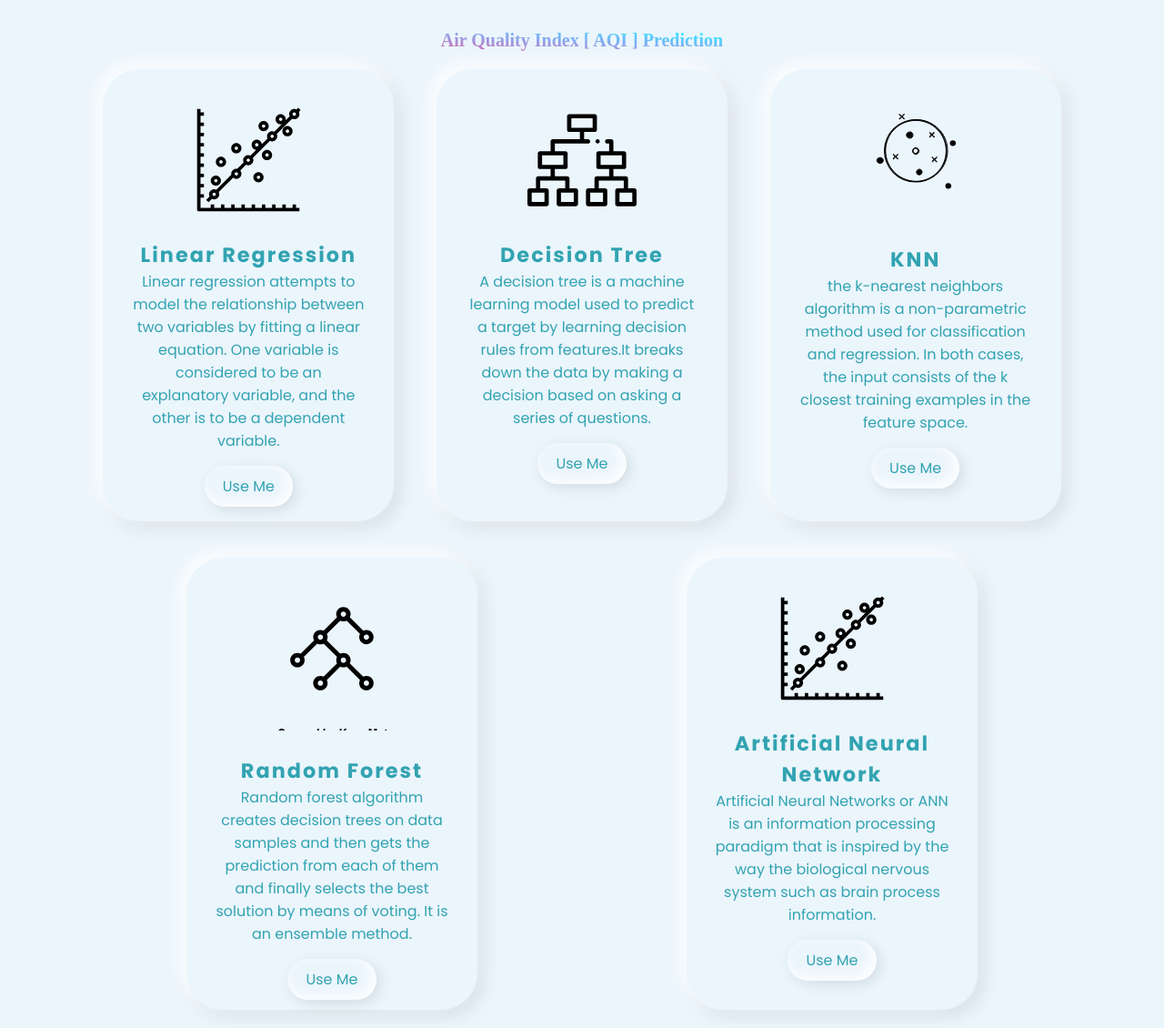
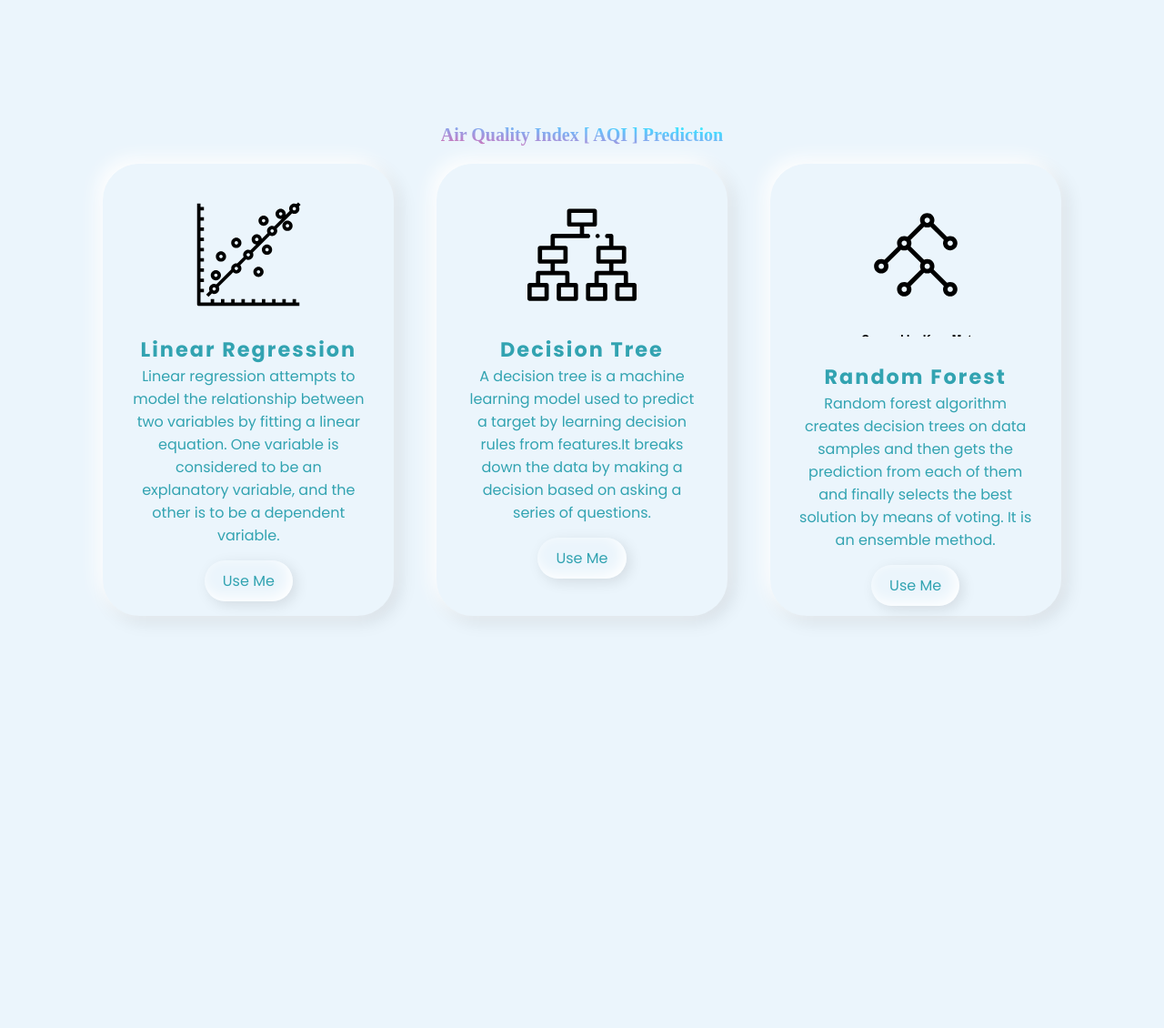
Before and after one commit to testsido/aqi, a Flask app: page / in a window 1280 px wide. Shown: the whole page at 91% size. After the commit the page ends 683 px from the top, so only its background shows below. Run offline with Flask 2, Linux system fonts and the light colour scheme.

Commit message:
Update index1.html

```diff
--- a/templates/index1.html
+++ b/templates/index1.html
@@ -68,7 +68,7 @@
 				<a href="{{ url_for('Decision')}}"><span>Use Me</span></a>
 			</div>
 		</div>
-		 <div class="card">
+<!-- 		 <div class="card">
 			<div class="imgBx">
 				<img src="{{ url_for('static', filename='svg/knnsvg3.svg' ) }}" alt="knnsvg">
 
@@ -78,7 +78,7 @@
 				<p> the k-nearest neighbors algorithm is a non-parametric method used for classification and regression. In both cases, the input consists of the k closest training examples in the feature space.</p>
 				<a href=" {{ url_for('KNN')}} "><span>Use Me</span></a>
 			</div>
-		</div>
+		</div>  -->
 		<div class="card">
 			<div class="imgBx">
 				<img src="{{ url_for('static', filename='svg/randomsvg.svg' ) }}" alt="linearsvg">
@@ -90,7 +90,7 @@
 				<a href=" {{ url_for('RForest')}} "><span>Use Me</span></a>
 			</div>
 		</div>
-		<div class="card">
+<!-- 		<div class="card">
 			<div class="imgBx">
 				<img src="{{ url_for('static', filename='svg/linearsvg.svg' ) }}" alt="linearsvg">
 
@@ -100,7 +100,7 @@
 				<p> Artificial Neural Networks or ANN is an information processing paradigm that is inspired by the way the biological nervous system such as brain process information.</p>
 				<a href=" {{ url_for('ANN')}} "><span>Use Me</span></a>
 			</div>
-		</div>
+		</div> -->
 	</div>
 
 
```
